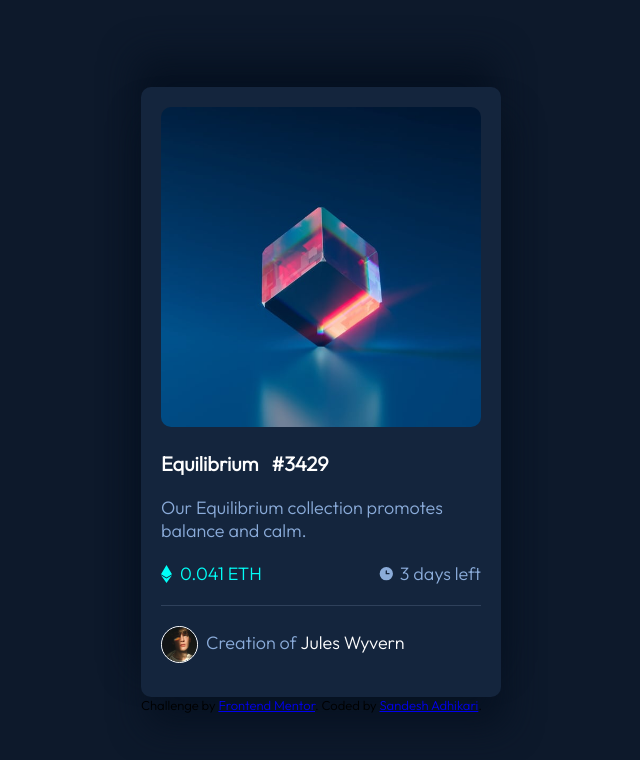
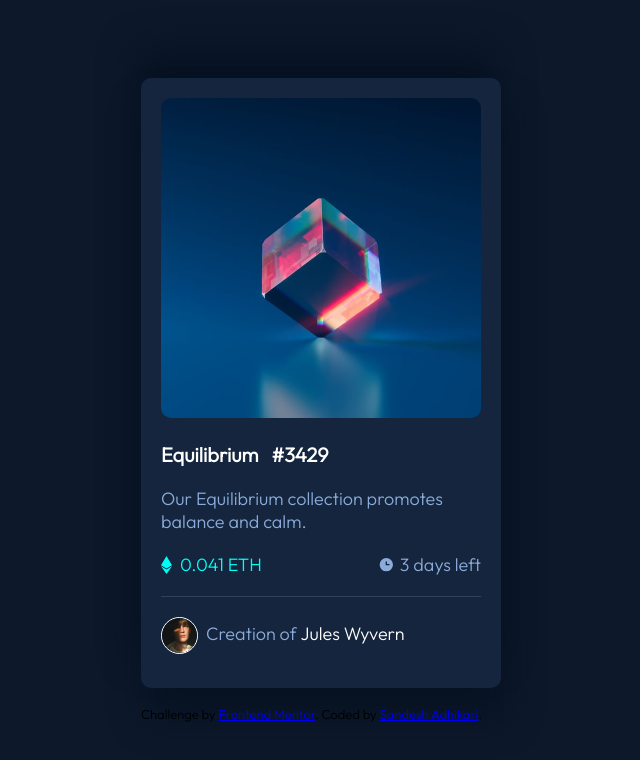
Before and after one commit to sandeshad100/FEM-nft-preview-card, a plain HTML site: page index.html in a window 1280 px wide. Shown: the whole page, without its empty margins (319-959 px from the left). Drawn offline with Linux system fonts and the light colour scheme.

```diff
--- a/styles.css
+++ b/styles.css
@@ -241,8 +241,9 @@ margin-top:-5px
     width: 15%;
 }
 
-.attribution{
+.attribution,a{
     font-size: 13px;
+   margin-top:5%;
 }
 
 /* Mobile */
```
